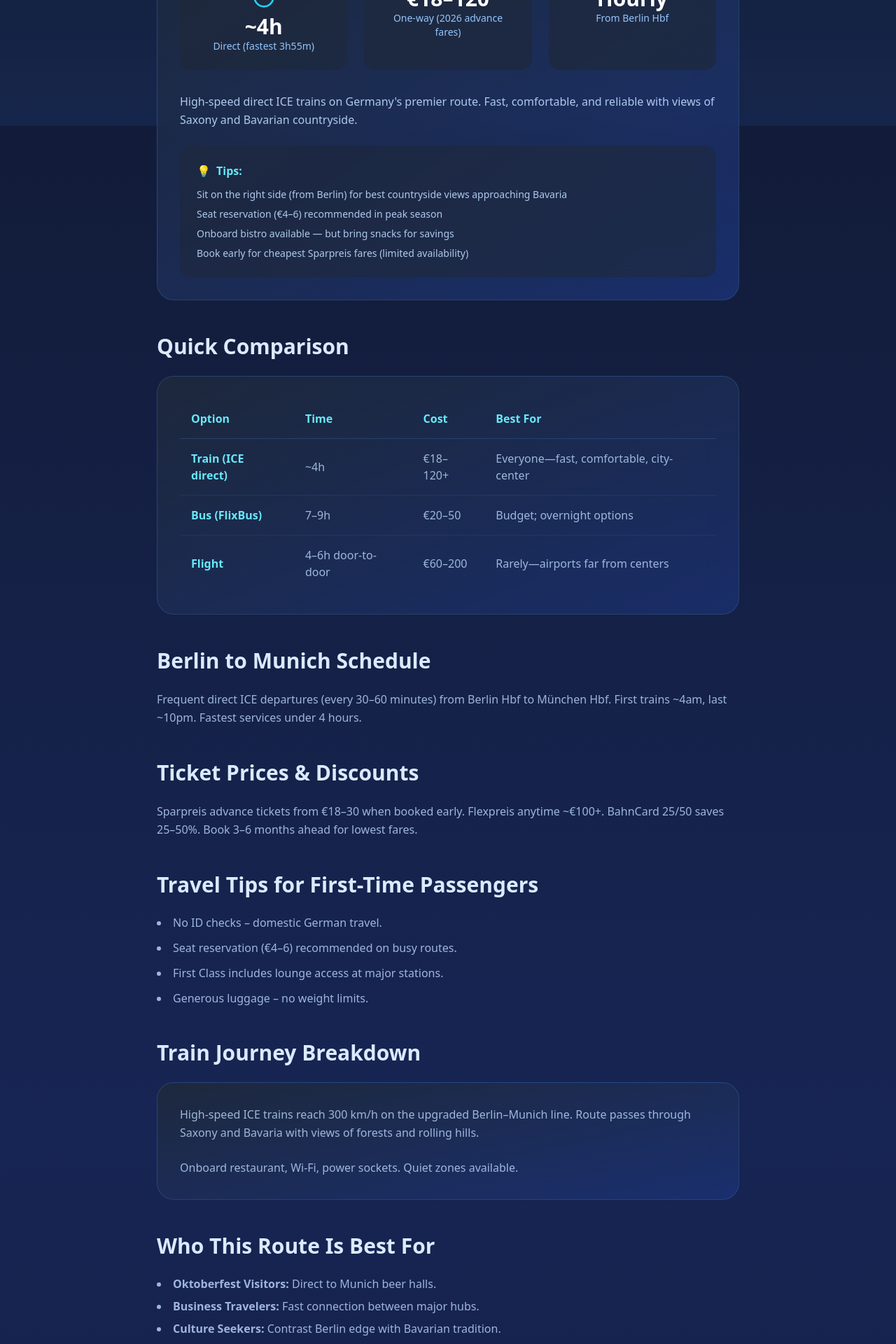
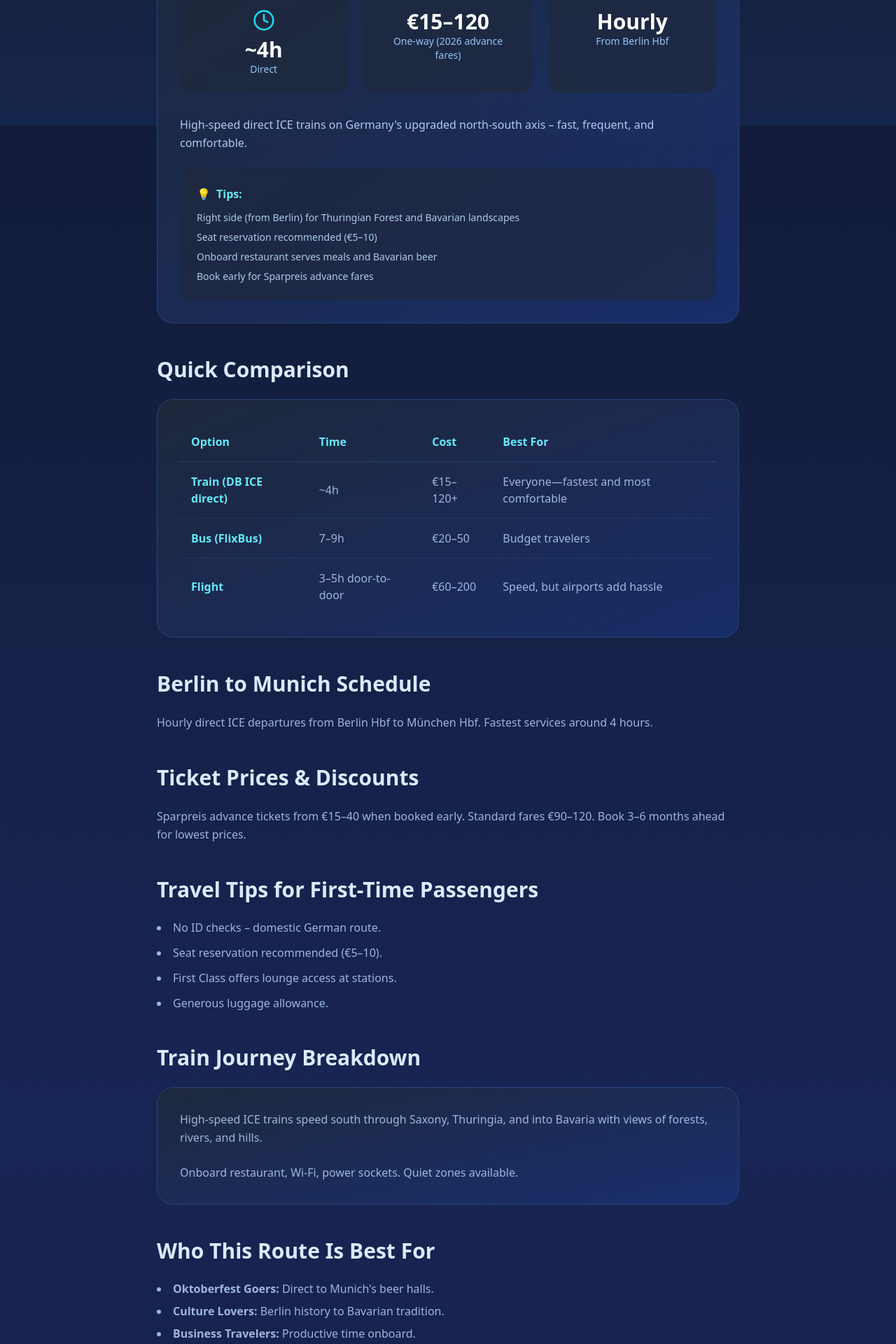
Before and after one commit to michaeljomahoney1985/get-me-there, a Next.js app: page /berlin-to-munich in a window 1280 px wide. Shown: the part 620-2540 px from the top of the page at 70% size. Built offline with nearby package versions, Linux system fonts and the light colour scheme.

Commit message:
Update berlin-to-munich.js

```diff
--- a/pages/berlin-to-munich.js
+++ b/pages/berlin-to-munich.js
@@ -9,15 +9,15 @@
         <title>Berlin to Munich by Train: Time, Cost & Travel Guide (2026)</title>
         <meta
           name="description"
-          content="Book Berlin to Munich train tickets from €18 with Deutsche Bahn ICE. Discover 2026 schedules, cheap fares, direct high-speed routes, tips, and why the train beats flying on Germany's flagship route."
+          content="Book Berlin to Munich train tickets from €15 with Deutsche Bahn ICE. Discover 2026 schedules, cheap fares, direct high-speed routes across Germany, tips, and why this fast journey is the best way to connect the capital with Bavaria's vibrant heart."
         />
         <meta property="og:title" content="Berlin to Munich by Train: Time, Cost & Travel Guide (2026)" />
-        <meta property="og:description" content="Direct ICE from Berlin to Munich in ~4h – cheap tickets, schedules, tips & FAQs." />
+        <meta property="og:description" content="Direct DB ICE from Berlin to Munich in ~4h – cheap advance tickets, frequent departures, scenic German landscapes." />
         <meta property="og:url" content="https://www.get-me-there.com/berlin-to-munich" />
         <meta property="og:type" content="article" />
         <meta name="twitter:card" content="summary_large_image" />
         <meta name="twitter:title" content="Berlin to Munich by Train: Time, Cost & Travel Guide (2026)" />
-        <meta name="twitter:description" content="Direct ICE from Berlin to Munich in ~4h – cheap tickets, schedules, tips & FAQs." />
+        <meta name="twitter:description" content="Direct DB ICE from Berlin to Munich in ~4h – cheap advance tickets, frequent departures, scenic German landscapes." />
 
         <script type="application/ld+json">
           {JSON.stringify({
@@ -27,27 +27,27 @@
               {
                 "@type": "Question",
                 name: "How long does the train from Berlin to Munich take?",
-                acceptedAnswer: { "@type": "Answer", text: "Direct ICE high-speed trains take as little as 3 hours 55 minutes on the fastest services." }
+                acceptedAnswer: { "@type": "Answer", text: "Direct Deutsche Bahn ICE high-speed trains take around 4 hours." }
               },
               {
                 "@type": "Question",
                 name: "Do I need ID for the Berlin to Munich train?",
-                acceptedAnswer: { "@type": "Answer", text: "No passport or ID checks – domestic German route." }
+                acceptedAnswer: { "@type": "Answer", text: "No – domestic German route." }
               },
               {
                 "@type": "Question",
-                name: "Can I bring luggage or a bike on ICE?",
-                acceptedAnswer: { "@type": "Answer", text: "Generous allowance: no weight limit, multiple racks. Bikes require reservation (€9)." }
+                name: "Can I bring luggage or a bike?",
+                acceptedAnswer: { "@type": "Answer", text: "Generous allowance on DB trains; bikes require reservation (€10–15)." }
               },
               {
                 "@type": "Question",
                 name: "When is the best time to book cheap tickets?",
-                acceptedAnswer: { "@type": "Answer", text: "Book 3–6 months ahead for €18–30 Sparpreis fares. Off-peak and midweek cheapest." }
+                acceptedAnswer: { "@type": "Answer", text: "Book 3–6 months ahead for Sparpreis fares from €15." }
               },
               {
                 "@type": "Question",
                 name: "Which side of the train has the best views from Berlin to Munich?",
-                acceptedAnswer: { "@type": "Answer", text: "Right side (facing forward) for more open countryside and glimpses of the Bavarian landscape approaching Munich." }
+                acceptedAnswer: { "@type": "Answer", text: "Right side (facing forward) for more varied landscapes including Thuringian Forest and Bavarian hills." }
               }
             ]
           })}
@@ -67,7 +67,6 @@
       </Head>
 
       <div className="min-h-screen bg-gradient-to-b from-slate-900 via-blue-950 to-slate-900 text-white">
-        {/* Background SVG */}
         <div className="fixed inset-0 pointer-events-none overflow-hidden opacity-20">
           <svg className="absolute bottom-0 w-full h-96" viewBox="0 0 1200 400" preserveAspectRatio="none">
             <defs>
@@ -85,7 +84,6 @@
           </svg>
         </div>
 
-        {/* Header */}
         <header className="relative border-b border-blue-400/20 backdrop-blur-sm bg-slate-900/50">
           <div className="max-w-7xl mx-auto px-4 sm:px-6 lg:px-8 py-6">
             <div className="flex items-center justify-between">
@@ -108,7 +106,6 @@
         </header>
 
         <main className="relative z-10 max-w-4xl mx-auto px-4 sm:px-6 lg:px-8 py-12">
-          {/* Breadcrumb */}
           <div className="flex items-center gap-3 text-cyan-400 text-sm mb-4">
             <a href="/" className="hover:text-cyan-300">Home</a>
             <span>→</span>
@@ -117,7 +114,6 @@
             <span className="text-blue-300">Berlin to Munich</span>
           </div>
 
-          {/* H1 */}
           <h1 className="text-4xl md:text-5xl font-bold mb-6 leading-tight">
             <span className="bg-gradient-to-r from-cyan-200 via-blue-300 to-indigo-300 bg-clip-text text-transparent">
               Berlin to Munich by Train:
@@ -126,12 +122,10 @@
             <span className="text-blue-100">Time, Cost & Travel Guide (2026)</span>
           </h1>
 
-          {/* Intro */}
           <p className="text-xl text-blue-200/80 leading-relaxed mb-12">
-            Germany's flagship high-speed route connects the vibrant capital Berlin with Bavaria's lively heart Munich. Modern ICE trains reach speeds up to 300 km/h on the upgraded line, making this one of Europe's fastest domestic connections – perfect for Oktoberfest, business, or exploring contrasting German cultures.
+            Germany's premier north-south high-speed corridor links edgy Berlin with traditional Munich in just 4 hours on ICE trains. This scenic route through central Germany passes forests, rivers, and Bavarian hills – perfect for Oktoberfest trips, business, or experiencing the contrast between Prussian capital and Bavarian heartland without airport stress.
           </p>
 
-          {/* Route Highlights Card */}
           <section className="mb-12">
             <div className="bg-gradient-to-br from-slate-800/90 to-blue-900/60 backdrop-blur-xl rounded-3xl p-8 border border-blue-400/20">
               <div className="flex items-center gap-3 mb-6">
@@ -144,10 +138,10 @@
                 <div className="bg-slate-800/70 rounded-2xl p-6 text-center">
                   <Clock className="w-8 h-8 text-cyan-400 mx-auto mb-2" />
                   <p className="text-3xl font-bold text-white">~4h</p>
-                  <p className="text-blue-300 text-sm">Direct (fastest 3h55m)</p>
+                  <p className="text-blue-300 text-sm">Direct</p>
                 </div>
                 <div className="bg-slate-800/70 rounded-2xl p-6 text-center">
-                  <p className="text-3xl font-bold text-white">€18–120</p>
+                  <p className="text-3xl font-bold text-white">€15–120</p>
                   <p className="text-blue-300 text-sm">One-way (2026 advance fares)</p>
                 </div>
                 <div className="bg-slate-800/70 rounded-2xl p-6 text-center">
@@ -157,7 +151,7 @@
               </div>
 
               <p className="text-blue-200/90 leading-relaxed mb-6">
-                High-speed direct ICE trains on Germany's premier route. Fast, comfortable, and reliable with views of Saxony and Bavarian countryside.
+                High-speed direct ICE trains on Germany's upgraded north-south axis – fast, frequent, and comfortable.
               </p>
 
               <div className="bg-slate-800/60 rounded-2xl p-6">
@@ -165,16 +159,15 @@
                   <span className="text-yellow-400">💡</span> Tips:
                 </p>
                 <ul className="text-blue-200/90 space-y-2 text-sm">
-                  <li>Sit on the right side (from Berlin) for best countryside views approaching Bavaria</li>
-                  <li>Seat reservation (€4–6) recommended in peak season</li>
-                  <li>Onboard bistro available — but bring snacks for savings</li>
-                  <li>Book early for cheapest Sparpreis fares (limited availability)</li>
+                  <li>Right side (from Berlin) for Thuringian Forest and Bavarian landscapes</li>
+                  <li>Seat reservation recommended (€5–10)</li>
+                  <li>Onboard restaurant serves meals and Bavarian beer</li>
+                  <li>Book early for Sparpreis advance fares</li>
                 </ul>
               </div>
             </div>
           </section>
 
-          {/* Quick Comparison Table */}
           <section className="mb-12">
             <h2 className="text-3xl font-bold text-blue-100 mb-6">Quick Comparison</h2>
             <div className="bg-gradient-to-br from-slate-800/90 to-blue-900/50 backdrop-blur-xl rounded-3xl p-8 border border-blue-400/20 overflow-x-auto">
@@ -189,61 +182,57 @@
                 </thead>
                 <tbody className="text-blue-200/80">
                   <tr className="border-b border-blue-400/10">
-                    <td className="py-4 px-4 font-semibold text-cyan-300">Train (ICE direct)</td>
+                    <td className="py-4 px-4 font-semibold text-cyan-300">Train (DB ICE direct)</td>
                     <td className="py-4 px-4">~4h</td>
-                    <td className="py-4 px-4">€18–120+</td>
-                    <td className="py-4 px-4">Everyone—fast, comfortable, city-center</td>
+                    <td className="py-4 px-4">€15–120+</td>
+                    <td className="py-4 px-4">Everyone—fastest and most comfortable</td>
                   </tr>
                   <tr className="border-b border-blue-400/10">
                     <td className="py-4 px-4 font-semibold text-cyan-300">Bus (FlixBus)</td>
                     <td className="py-4 px-4">7–9h</td>
                     <td className="py-4 px-4">€20–50</td>
-                    <td className="py-4 px-4">Budget; overnight options</td>
+                    <td className="py-4 px-4">Budget travelers</td>
                   </tr>
                   <tr>
                     <td className="py-4 px-4 font-semibold text-cyan-300">Flight</td>
-                    <td className="py-4 px-4">4–6h door-to-door</td>
+                    <td className="py-4 px-4">3–5h door-to-door</td>
                     <td className="py-4 px-4">€60–200</td>
-                    <td className="py-4 px-4">Rarely—airports far from centers</td>
+                    <td className="py-4 px-4">Speed, but airports add hassle</td>
                   </tr>
                 </tbody>
               </table>
             </div>
           </section>
 
-          {/* Schedule */}
           <section className="mb-12">
             <h2 className="text-3xl font-bold text-blue-100 mb-6">Berlin to Munich Schedule</h2>
             <p className="text-blue-200/80 leading-relaxed">
-              Frequent direct ICE departures (every 30–60 minutes) from Berlin Hbf to München Hbf. First trains ~4am, last ~10pm. Fastest services under 4 hours.
+              Hourly direct ICE departures from Berlin Hbf to München Hbf. Fastest services around 4 hours.
             </p>
           </section>
 
-          {/* Ticket Prices & Discounts */}
           <section className="mb-12">
             <h2 className="text-3xl font-bold text-blue-100 mb-6">Ticket Prices & Discounts</h2>
             <p className="text-blue-200/80 leading-relaxed mb-6">
-              Sparpreis advance tickets from €18–30 when booked early. Flexpreis anytime ~€100+. BahnCard 25/50 saves 25–50%. Book 3–6 months ahead for lowest fares.
+              Sparpreis advance tickets from €15–40 when booked early. Standard fares €90–120. Book 3–6 months ahead for lowest prices.
             </p>
           </section>
 
-          {/* Travel Tips for First-Time Passengers */}
           <section className="mb-12">
             <h2 className="text-3xl font-bold text-blue-100 mb-6">Travel Tips for First-Time Passengers</h2>
             <ul className="list-disc list-inside text-blue-200/80 space-y-3">
-              <li>No ID checks – domestic German travel.</li>
-              <li>Seat reservation (€4–6) recommended on busy routes.</li>
-              <li>First Class includes lounge access at major stations.</li>
-              <li>Generous luggage – no weight limits.</li>
+              <li>No ID checks – domestic German route.</li>
+              <li>Seat reservation recommended (€5–10).</li>
+              <li>First Class offers lounge access at stations.</li>
+              <li>Generous luggage allowance.</li>
             </ul>
           </section>
 
-          {/* Train Journey Breakdown */}
           <section className="mb-12">
             <h2 className="text-3xl font-bold text-blue-100 mb-6">Train Journey Breakdown</h2>
             <div className="bg-gradient-to-br from-slate-800/90 to-blue-900/50 backdrop-blur-xl rounded-3xl p-8 border border-blue-400/20">
               <p className="text-blue-200/80 leading-relaxed mb-6">
-                High-speed ICE trains reach 300 km/h on the upgraded Berlin–Munich line. Route passes through Saxony and Bavaria with views of forests and rolling hills.
+                High-speed ICE trains speed south through Saxony, Thuringia, and into Bavaria with views of forests, rivers, and hills.
               </p>
               <p className="text-blue-200/80 leading-relaxed">
                 Onboard restaurant, Wi-Fi, power sockets. Quiet zones available.
@@ -251,56 +240,27 @@
             </div>
           </section>
 
-          {/* Who This Route Is Best For */}
           <section className="mb-12">
             <h2 className="text-3xl font-bold text-blue-100 mb-6">Who This Route Is Best For</h2>
             <ul className="list-disc list-inside text-blue-200/80 space-y-2">
-              <li><strong>Oktoberfest Visitors:</strong> Direct to Munich beer halls.</li>
-              <li><strong>Business Travelers:</strong> Fast connection between major hubs.</li>
-              <li><strong>Culture Seekers:</strong> Contrast Berlin edge with Bavarian tradition.</li>
-              <li><strong>Families:</strong> Comfortable, spacious trains.</li>
+              <li><strong>Oktoberfest Goers:</strong> Direct to Munich's beer halls.</li>
+              <li><strong>Culture Lovers:</strong> Berlin history to Bavarian tradition.</li>
+              <li><strong>Business Travelers:</strong> Productive time onboard.</li>
+              <li><strong>Families:</strong> Comfortable long-distance journey.</li>
             </ul>
           </section>
 
-          {/* Scenic & Seasonal Advice */}
           <section className="mb-12">
             <h2 className="text-3xl font-bold text-blue-100 mb-6">Scenic & Seasonal Advice</h2>
             <p className="text-blue-200/80 leading-relaxed mb-6">
-              Fast route with glimpses of German countryside. Autumn colours and spring green best; winter snow possible.
+              Varied landscapes from flat north to hilly Bavaria. Autumn colours and spring green particularly nice.
             </p>
             <p className="text-blue-200/80 leading-relaxed mb-8">
-              Right side (facing forward) for more open views approaching Bavaria.
+              Right side (facing forward) for more scenic sections.
             </p>
           </section>
 
-          {/* FAQ Section */}
-          <section className="mb-12">
-            <h2 className="text-3xl font-bold text-blue-100 mb-8">FAQs About Berlin to Munich Train</h2>
-            <div className="space-y-6">
-              <details className="bg-slate-800/50 rounded-xl p-6 border border-blue-400/20">
-                <summary className="text-xl font-semibold text-cyan-300 cursor-pointer">How long does the train from Berlin to Munich take?</summary>
-                <p className="mt-4 text-blue-200/80">As little as 3 hours 55 minutes on the fastest ICE services.</p>
-              </details>
-              <details className="bg-slate-800/50 rounded-xl p-6 border border-blue-400/20">
-                <summary className="text-xl font-semibold text-cyan-300 cursor-pointer">Do I need ID?</summary>
-                <p className="mt-4 text-blue-200/80">No – domestic German route.</p>
-              </details>
-              <details className="bg-slate-800/50 rounded-xl p-6 border border-blue-400/20">
-                <summary className="text-xl font-semibold text-cyan-300 cursor-pointer">Can I bring luggage or a bike?</summary>
-                <p className="mt-4 text-blue-200/80">No weight limit. Bikes require €9 reservation.</p>
-              </details>
-              <details className="bg-slate-800/50 rounded-xl p-6 border border-blue-400/20">
-                <summary className="text-xl font-semibold text-cyan-300 cursor-pointer">Best time to book cheap fares?</summary>
-                <p className="mt-4 text-blue-200/80">3–6 months ahead for €18–30 Sparpreis tickets.</p>
-              </details>
-              <details className="bg-slate-800/50 rounded-xl p-6 border border-blue-400/20">
-                <summary className="text-xl font-semibold text-cyan-300 cursor-pointer">Which side has the best views?</summary>
-                <p className="mt-4 text-blue-200/80">Right side for Bavarian countryside near Munich.</p>
-              </details>
-            </div>
-          </section>
-
-          {/* Booking CTAs */}
+          {/* Booking CTAs – Trainline in green */}
           <section className="mb-12">
             <h2 className="text-3xl font-bold text-blue-100 mb-6">Book Your Ticket</h2>
             <div className="grid md:grid-cols-2 gap-8">
@@ -308,10 +268,10 @@
                 href="https://www.thetrainline.com/en-us/train-times/berlin-to-munich"
                 target="_blank"
                 rel="nofollow noopener"
-                className="inline-flex items-center justify-center gap-3 px-8 py-6 bg-gradient-to-r from-cyan-500 to-blue-600 hover:from-cyan-400 hover:to-blue-500 rounded-xl font-semibold text-white shadow-lg transition-all duration-300 text-lg"
+                className="inline-flex items-center justify-center gap-3 px-8 py-6 bg-[#00A387] hover:bg-[#008f75] rounded-xl font-semibold text-white shadow-lg transition-all duration-300 text-lg"
               >
                 <Train className="w-6 h-6" />
-                Check train times and book on Trainline
+                Check times and book on Trainline
               </a>
               <a
                 href="https://www.omio.com/trains/berlin/munich"
@@ -320,12 +280,11 @@
                 className="inline-flex items-center justify-center gap-3 px-8 py-6 bg-gradient-to-r from-indigo-500 to-purple-600 hover:from-indigo-400 hover:to-purple-500 rounded-xl font-semibold text-white shadow-lg transition-all duration-300 text-lg"
               >
                 <CheckCircle className="w-6 h-6" />
-                Compare train, bus & flight on Omio
+                Compare prices on Omio
               </a>
             </div>
           </section>
 
-          {/* Eurail/Interrail Pass Section */}
           <section className="mb-12">
             <div className="bg-gradient-to-br from-slate-800/90 to-blue-900/50 backdrop-blur-xl rounded-3xl p-8 border border-blue-400/20">
               <div className="flex items-center gap-4 mb-6">
@@ -339,8 +298,8 @@
               </div>
 
               <div className="space-y-4 text-blue-200/80 leading-relaxed">
-                <p>Eurail (non-EU) or Interrail (EU residents) passes are valid on ICE with mandatory seat reservation (€4–6).</p>
-                <p>Limited passholder seats—book early via DB or rail.cc.</p>
+                <p>Eurail (non-EU) or Interrail (EU residents) passes are valid on DB trains with mandatory seat reservation (€5–10).</p>
+                <p>Popular route – book reservations early.</p>
               </div>
 
               <div className="mt-8">
@@ -357,18 +316,42 @@
             </div>
           </section>
 
-          {/* Related Routes */}
+          <section className="mb-12">
+            <h2 className="text-3xl font-bold text-blue-100 mb-8">FAQs About Berlin to Munich Train</h2>
+            <div className="space-y-6">
+              <details className="bg-slate-800/50 rounded-xl p-6 border border-blue-400/20">
+                <summary className="text-xl font-semibold text-cyan-300 cursor-pointer">How long does the train from Berlin to Munich take?</summary>
+                <p className="mt-4 text-blue-200/80">Around 4 hours on direct ICE services.</p>
+              </details>
+              <details className="bg-slate-800/50 rounded-xl p-6 border border-blue-400/20">
+                <summary className="text-xl font-semibold text-cyan-300 cursor-pointer">Do I need ID?</summary>
+                <p className="mt-4 text-blue-200/80">No – domestic German route.</p>
+              </details>
+              <details className="bg-slate-800/50 rounded-xl p-6 border border-blue-400/20">
+                <summary className="text-xl font-semibold text-cyan-300 cursor-pointer">Can I bring luggage or a bike?</summary>
+                <p className="mt-4 text-blue-200/80">Generous allowance. Bikes require €10–15 reservation.</p>
+              </details>
+              <details className="bg-slate-800/50 rounded-xl p-6 border border-blue-400/20">
+                <summary className="text-xl font-semibold text-cyan-300 cursor-pointer">Best time to book cheap fares?</summary>
+                <p className="mt-4 text-blue-200/80">3–6 months ahead for €15 Sparpreis tickets.</p>
+              </details>
+              <details className="bg-slate-800/50 rounded-xl p-6 border border-blue-400/20">
+                <summary className="text-xl font-semibold text-cyan-300 cursor-pointer">Which side has the best views?</summary>
+                <p className="mt-4 text-blue-200/80">Right side for Thuringian Forest and Bavarian hills.</p>
+              </details>
+            </div>
+          </section>
+
           <section className="mb-12">
             <h2 className="text-3xl font-bold text-blue-100 mb-6">Related Routes</h2>
             <ul className="list-disc list-inside text-blue-200/80 space-y-2">
-              <li><a href="/berlin-to-hamburg" className="text-cyan-300 hover:text-cyan-400">Berlin to Hamburg by train</a></li>
-              <li><a href="/munich-to-vienna" className="text-cyan-300 hover:text-cyan-400">Munich to Vienna by train</a></li>
-              <li><a href="/frankfurt-to-munich" className="text-cyan-300 hover:text-cyan-400">Frankfurt to Munich train</a></li>
+              <li><a href="/munich-to-berlin" className="text-cyan-300 hover:text-cyan-400">Munich to Berlin (reverse)</a></li>
+              <li><a href="/hamburg-to-berlin" className="text-cyan-300 hover:text-cyan-400">Hamburg to Berlin train</a></li>
+              <li><a href="/munich-to-zurich" className="text-cyan-300 hover:text-cyan-400">Munich to Zurich train</a></li>
             </ul>
           </section>
         </main>
 
-        {/* Footer */}
         <footer className="border-t border-blue-400/20 bg-slate-900/50 backdrop-blur-sm mt-20">
           <div className="max-w-7xl mx-auto px-4 sm:px-6 lg:px-8 py-12">
             <div className="text-center text-sm text-blue-300/50 pt-8 border-t border-blue-400/10">
```
